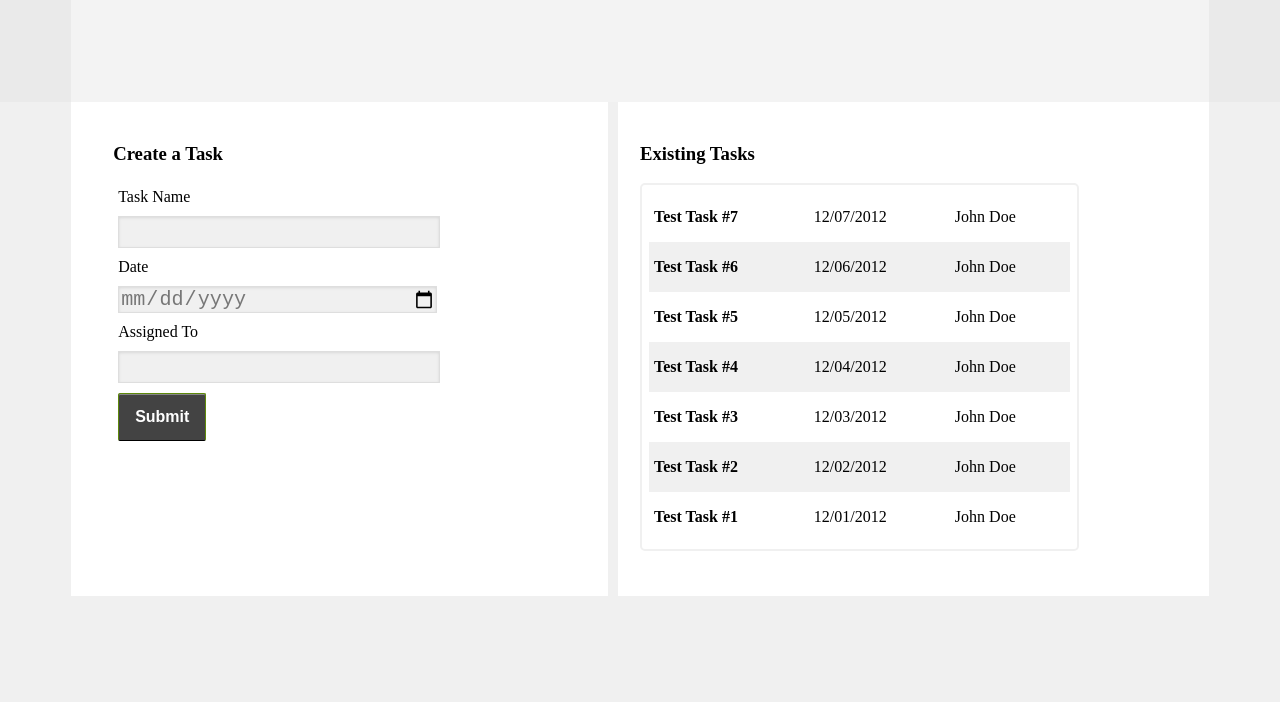
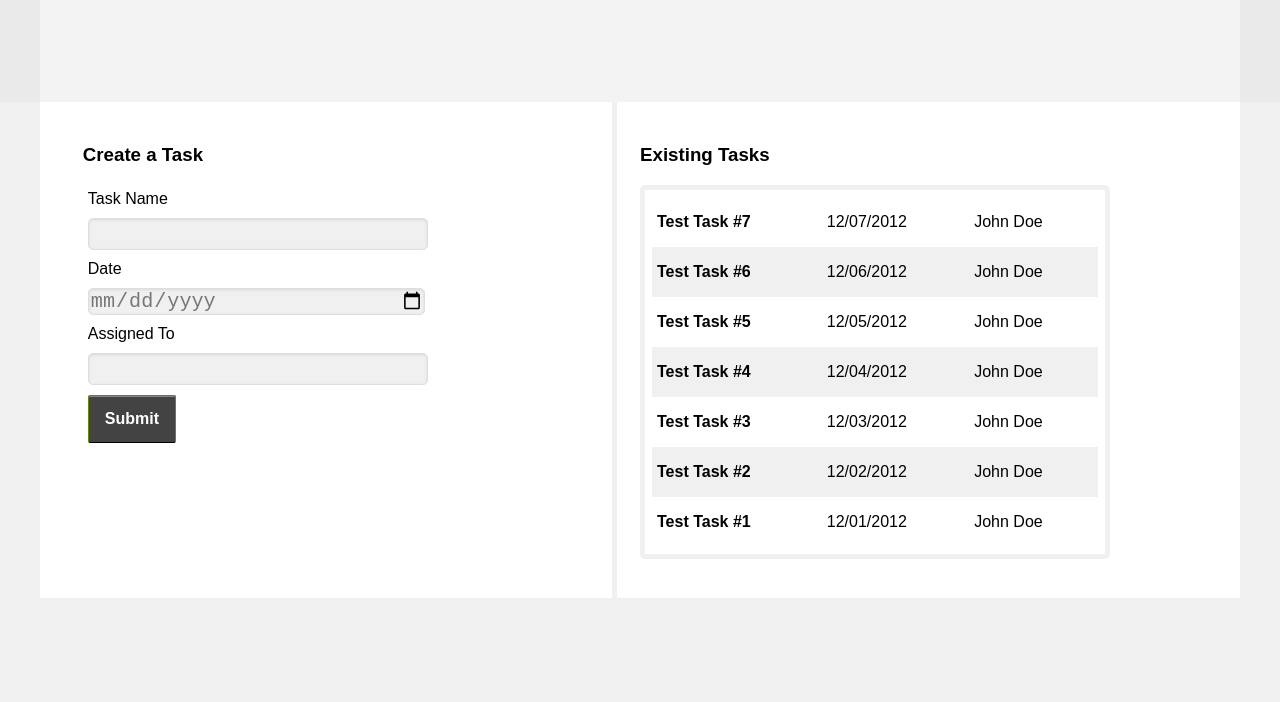
Before and after one commit to vinodevanv84/taskListPureJavascript, a plain HTML site: page index.html in a window 1280 px wide. Shown: the part 98-800 px from the top of the page. Drawn offline with Linux system fonts and the light colour scheme.

Commit message:
code changes.

```diff
--- a/css/styles.css
+++ b/css/styles.css
@@ -1,8 +1,9 @@
 body{
 	background-color: #F0F0F0;
+  font-family: Arial, Helvetica, sans-serif;
 }
 #wrapper {
-width: 90%;
+width: 95%;
 background-color: #FFF;
 margin-left:auto;
 margin-right:auto;
@@ -49,7 +50,7 @@ margin-right:auto;
 #right_col {
     float: right;
     width: 48%;
-    border-left: 10px solid #F0F0F0;
+    border-left: 5px solid #F0F0F0;
     min-height: 450px;
     padding: 2%;
 }
@@ -65,6 +66,7 @@ margin-right:auto;
   width: 90%;
   color: #777;
   margin: 5px;
+  border-radius: 5px;
   background-color: #F0F0F0;
   box-shadow: 0 1px 3px rgba(0, 0, 0, 0.1) inset;
   -moz-box-shadow: 0 1px 3px rgba(0, 0, 0, 0.1) inset;
@@ -105,7 +107,7 @@ margin-right:auto;
 .table
 {
     display: table;
-    border: 2px solid #F0F0F0;
+    border: 5px solid #F0F0F0;
     border-radius: 5px;
     background-color: #fff;
     padding: 7px;
```
